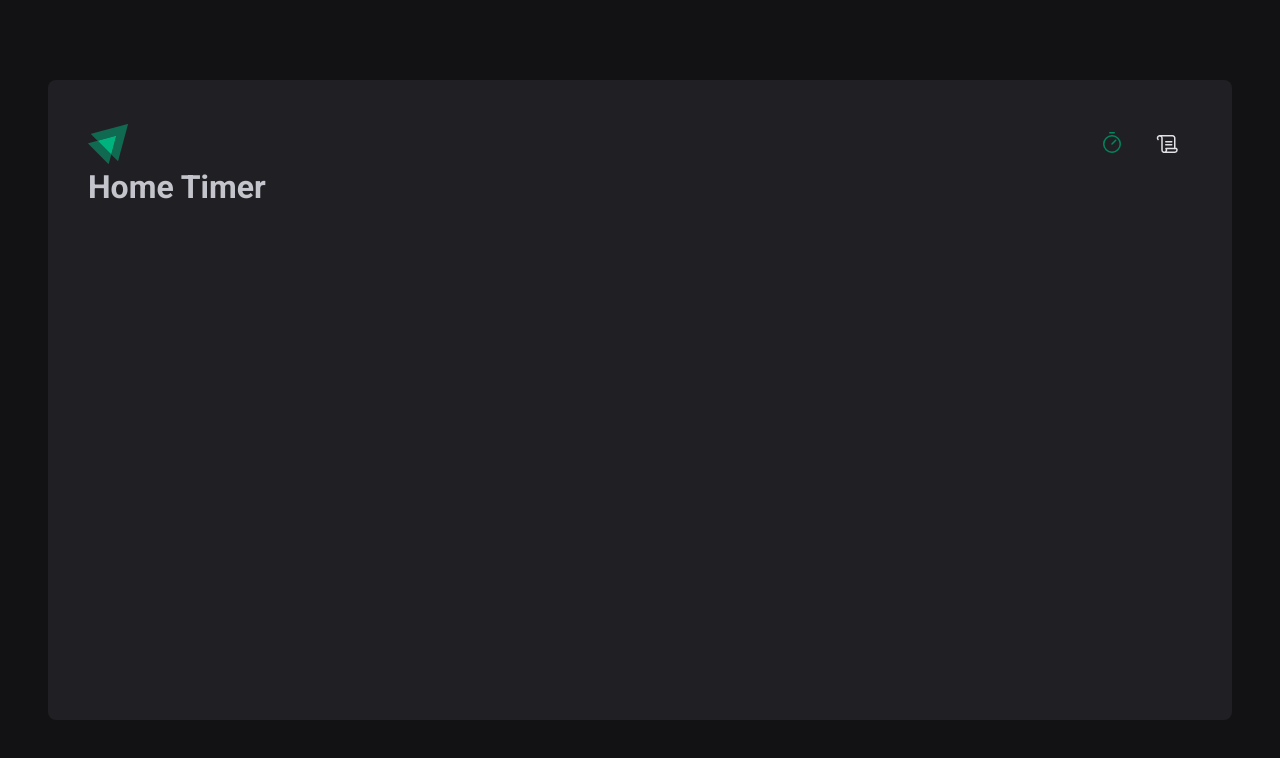
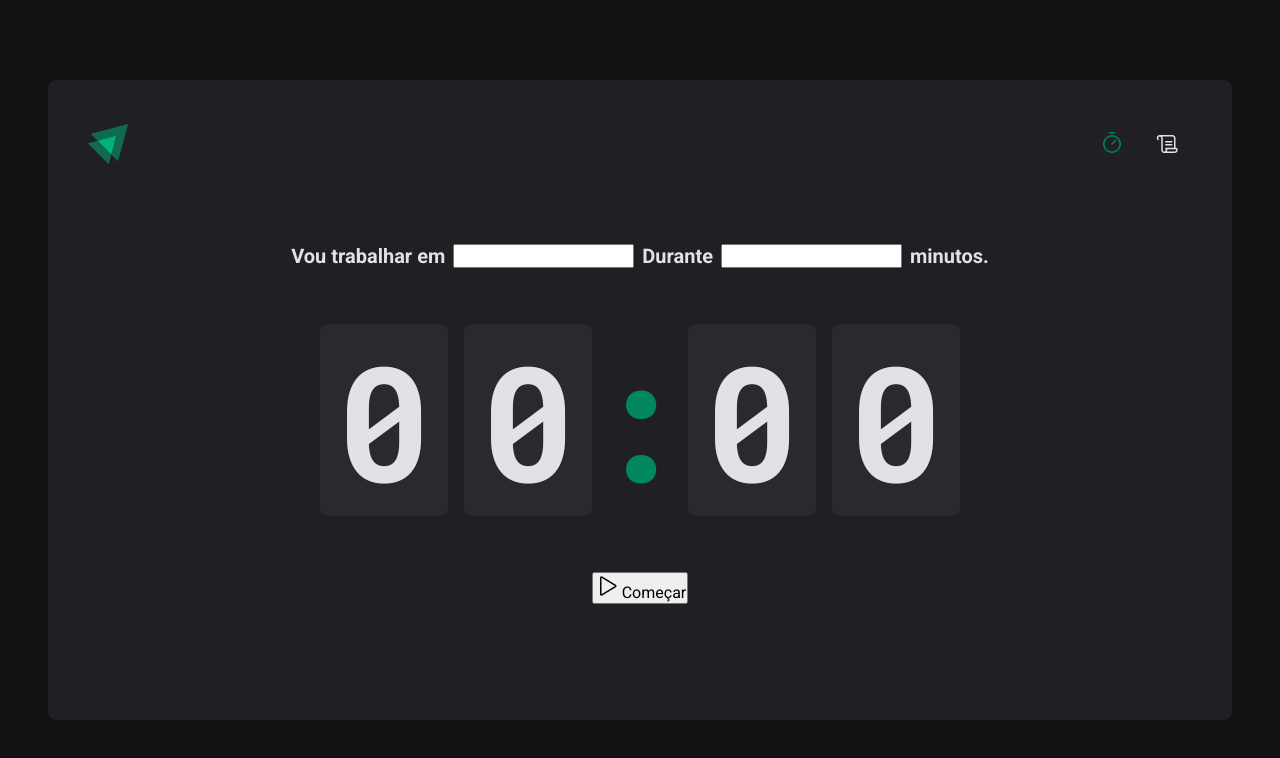
Before and after one commit to victorhugobraga/ignite-timer, a React (Vite) app: page / in a window 1280 px wide. Shown: the top 758 px of the page. Built offline with nearby package versions, Linux system fonts and the light colour scheme.

Commit message:
Home page

```diff
--- a/src/pages/Home.tsx
+++ /dev/null
@@ -1,7 +0,0 @@
-export function Home() {
-  return (
-    <div>
-      <h1>Home Timer</h1>
-    </div>
-  )
-}
--- /dev/null
+++ b/src/pages/Home/index.tsx
@@ -0,0 +1,37 @@
+import { Play } from 'phosphor-react'
+import {
+  CountdownContainer,
+  FormContainer,
+  HomeContainer,
+  Separator,
+} from './styles'
+
+export function Home() {
+  return (
+    <HomeContainer>
+      <form action="">
+        <FormContainer>
+          <label htmlFor="task">Vou trabalhar em</label>
+          <input id="task" />
+
+          <label htmlFor="minutesAmount">Durante</label>
+          <input id="minutesAmount" type="number" />
+
+          <span>minutos.</span>
+        </FormContainer>
+
+        <CountdownContainer>
+          <span>0</span>
+          <span>0</span>
+          <Separator>:</Separator>
+          <span>0</span>
+          <span>0</span>
+        </CountdownContainer>
+
+        <button type="submit">
+          <Play size={24} /> Começar
+        </button>
+      </form>
+    </HomeContainer>
+  )
+}
--- /dev/null
+++ b/src/pages/Home/styles.ts
@@ -0,0 +1,55 @@
+import styled from 'styled-components'
+
+export const HomeContainer = styled.main`
+  flex: 1;
+
+  display: flex;
+  flex-direction: column;
+  align-items: center;
+  justify-content: center;
+
+  form {
+    display: flex;
+    flex-direction: column;
+    align-items: center;
+    gap: 3.5rem;
+  }
+`
+
+export const FormContainer = styled.div`
+  width: 100%;
+  display: flex;
+  align-items: cent;
+  justify-content: center;
+  gap: 0.5rem;
+  color: ${(props) => props.theme['gray-100']};
+  font-size: 1.25rem;
+  font-weight: bold;
+  flex-wrap: wrap;
+`
+
+export const CountdownContainer = styled.div`
+  font-family: 'Roboto Mono', monospace;
+  font-size: 10rem;
+  line-height: 8rem;
+  color: ${(props) => props.theme['gray-100']};
+
+  display: flex;
+  gap: 1rem;
+
+  span {
+    background: ${(props) => props.theme['gray-700']};
+    padding: 2rem 1rem;
+    border-radius: 8px;
+  }
+`
+
+export const Separator = styled.div`
+  padding: 2rem 0;
+  color: ${(props) => props.theme['green-500']};
+
+  width: 4rem;
+  overflow: hidden;
+  display: flex;
+  justify-content: center;
+`
--- a/src/styles/global.ts
+++ b/src/styles/global.ts
@@ -15,6 +15,7 @@
     body {
         background-color: ${(props) => props.theme['gray-900']};
         color: ${(props) => props.theme['gray-300']};
+        -webkit-font-smoothink: antialiased;
     }
 
     body, input-security, textarea, button {
```
